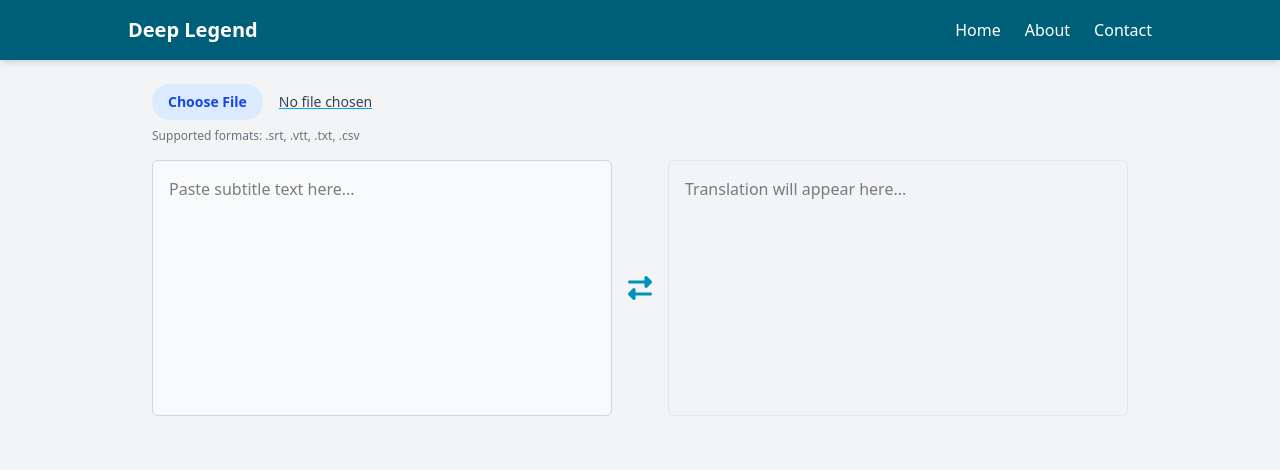
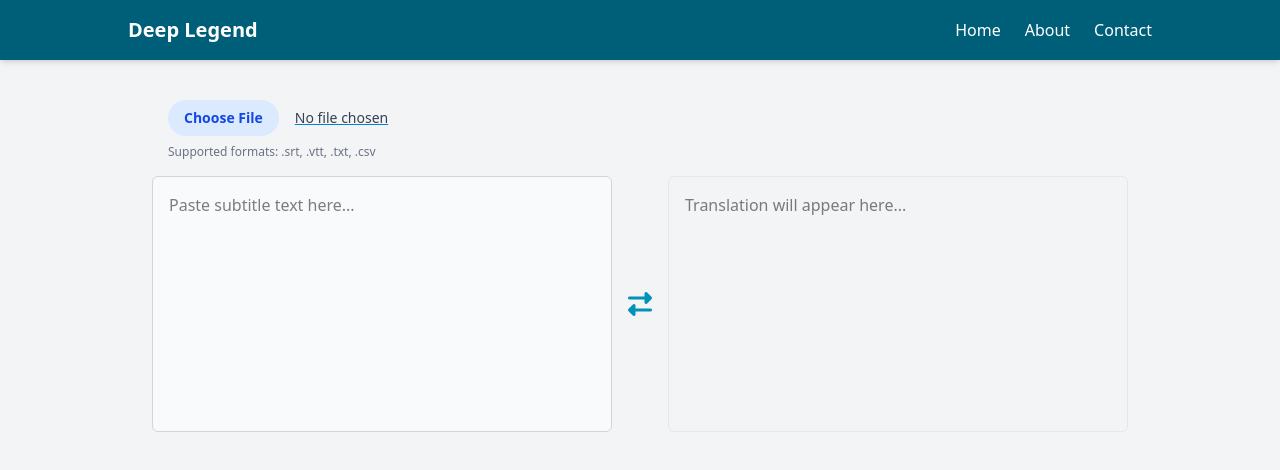
Before and after one commit to anamspe/deep-legend, a React (Vite) app: page / in a window 1280 px wide. Shown: the top 470 px of the page. Built offline with nearby package versions, Linux system fonts and the light colour scheme.

Commit message:
Minor styling adjustments

```diff
--- a/src/components/FileUpload.jsx
+++ b/src/components/FileUpload.jsx
@@ -3,8 +3,6 @@ function FileUpload({ onFileLoaded }) {
     const file = e.target.files?.[0];
     if (file) {
       onFileLoaded(file);
-    } else {
-      console.error("No file selected");
     }
 
     const reader = new FileReader();
@@ -16,12 +14,12 @@ function FileUpload({ onFileLoaded }) {
   };
 
   return (
-    <div className="mb-4">
+    <div className="m-4 flex flex-col self-center">
       <input
         type="file"
         accept=".srt,.vtt,.txt, .csv"
         onChange={handleFileChange}
-        className="block w-full text-sm text-gray-700 underline decoration-sky-500 file:mr-4 file:py-2 file:px-4 file:rounded-full File:border-0 file:text-sm file:font-semibold file:bg-blue-100 file:text-blue-700 hover:file:bg-blue-200 file:cursor-pointer file:transition-colors file:duration-300 file:ease-in-out file:hover:bg-blue-200"
+        className="block w-full text-sm text-gray-700 underline decoration-sky-600 file:mr-4 file:py-2 file:px-4 file:rounded-full File:border-0 file:text-sm file:font-semibold file:bg-blue-100 file:text-blue-700 hover:file:bg-blue-200 file:cursor-pointer file:transition-colors file:duration-300 file:ease-in-out"
       />
       <p className="text-xs text-gray-500 mt-2">
         Supported formats: .srt, .vtt, .txt, .csv
```
